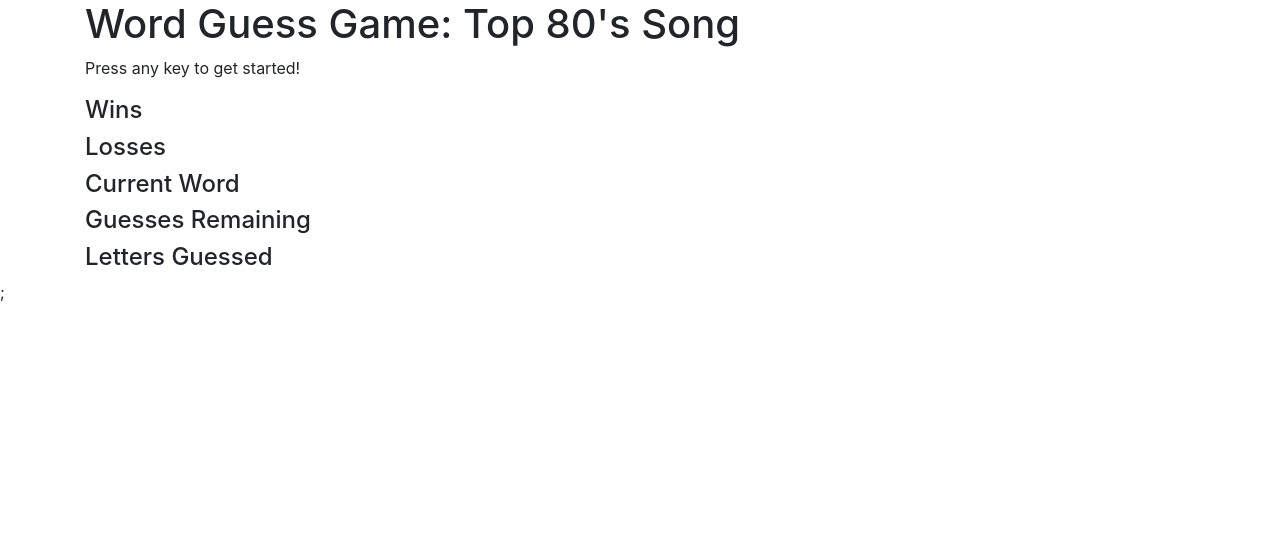
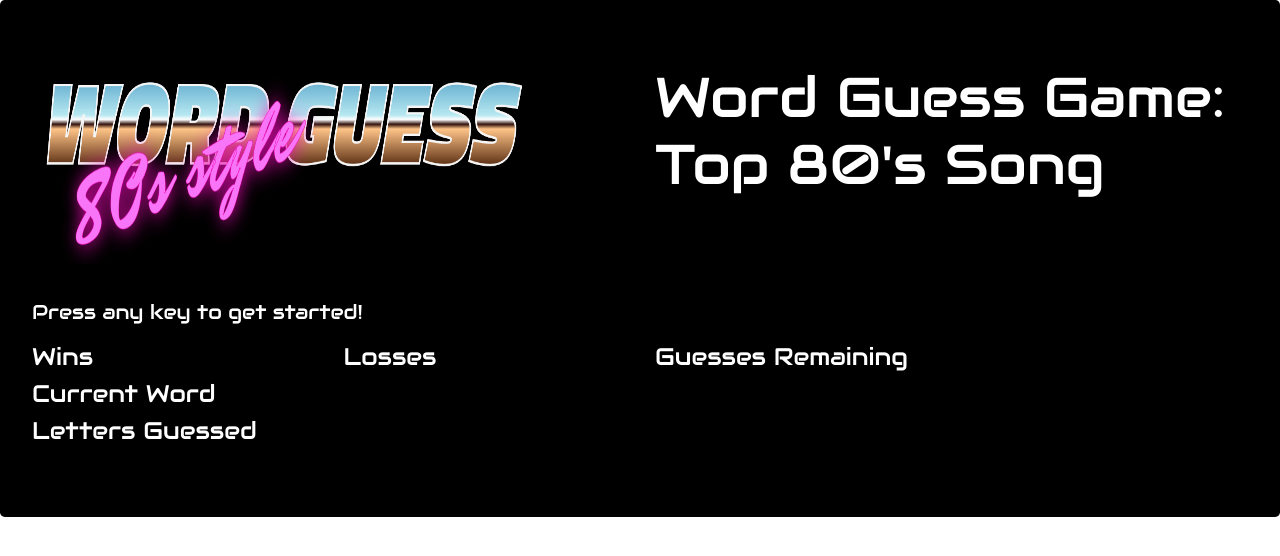
Before and after one commit to MikeVong/Word-Guess-Game, a plain HTML site: page index.html in a window 1280 px wide. Drawn offline with nearby package versions, Linux system fonts and the light colour scheme.

Commit message:
worked on css and layout of index.html

```diff
--- a/assets/css/style.css
+++ b/assets/css/style.css
@@ -0,0 +1,13 @@
+body
+{
+    font-family: 'Audiowide', cursive;
+    color: white;
+
+}
+#back
+{
+    background-color: black;
+}
+hr{
+    color: violet;
+}
--- a/assets/javacript/game.js
+++ b/assets/javacript/game.js
@@ -20,7 +20,24 @@ var losses = 0;
 
 resetGame();
 
-
+// Wait for key press
+document.onkeyup = function(event)
+    {
+    // Make sure key pressed is an alphabet character
+    if (isAlpha(event.key))
+        {
+        checkForLetter(event.key.toUpperCase());
+        }
+    }
+// Check in keypressed is between A-Z or a-z
+function isAlpha (check)
+    {
+    return typeof check === "string" &&
+            check.length === 1 &&
+            (check >= "a" && check <= "z" ||
+             check >= "A" && check <= "Z");
+    }
+    console.log(event.key);
 
 function updateDisplay ()
     {
--- a/index.html
+++ b/index.html
@@ -7,26 +7,60 @@
 
     <!-- Bootstrap CSS -->
     <link rel="stylesheet" href="https://stackpath.bootstrapcdn.com/bootstrap/4.4.1/css/bootstrap.min.css" integrity="sha384-Vkoo8x4CGsO3+Hhxv8T/Q5PaXtkKtu6ug5TOeNV6gBiFeWPGFN9MuhOf23Q9Ifjh" crossorigin="anonymous">
-
+    <link href="https://fonts.googleapis.com/css?family=Audiowide&display=swap" rel="stylesheet">
+    <link rel="stylesheet" href="./assets/css/style.css">
     <title>Word Guess Game</title>
   </head>
 
   <body>
-    <div class="container">
-      <h1>Word Guess Game: Top 80's Song</h1>
-      <p>Press any key to get started!</p>
+    <div class="jumbotron" id="back">
+      <div class="row">
+        <div class="col-md-6">
+          <img src="./assets/images/WordGuess.jpg" width="500px" height="200px">
+        </div>
+        <div class="col-md-6">
+          <h1 class="display-4">Word Guess Game: Top 80's Song</h1>
+        </div>
+      </div>
+      <hr>
+      <div class="row">
+        <div class="col-md-12">
+          <p class="lead">Press any key to get started!</p>
+        </div>
+      </div>
+      <div class="row">
+        <div class="col-md-3">
+          <h4>Wins</h4>
+          <div id="totalWins"></div>
+        </div>
+        <div class="col-md-3">
+          <h4>Losses</h4>
+          <div id="totalLosses"></div>
+        </div>
+        <div class="col-md-3">
+          <h4>Guesses Remaining</h4>
+          <div id="remainingGuesses"></div>
+        </div>
+      </div>
 
-      <!-- When user presses any key, start game -->
-      <h4>Wins</h4>
-      <div id="totalWins"></div>
-      <h4>Losses</h4>
-      <div id="totalLosses"></div>
+       <!-- When user presses any key, start game -->
+
+
+
+
       <h4>Current Word</h4>
       <div id="currentWord"></div>
-      <h4>Guesses Remaining</h4>
-      <div id="remainingGuesses"></div>
+
       <h4>Letters Guessed</h4>
       <div id="guessedLetters"></div>
+
+    </div>
+    <div class="container">
+      <h1></h1>
+      <p></p>
+
+
+
 
   </div>
     <!-- jQuery first, then Popper.js, then Bootstrap JS -->
```
Also changed, not shown: assets/images/2-WordGuess.jpg (deleted), assets/images/WordGuess.jpg (added).
